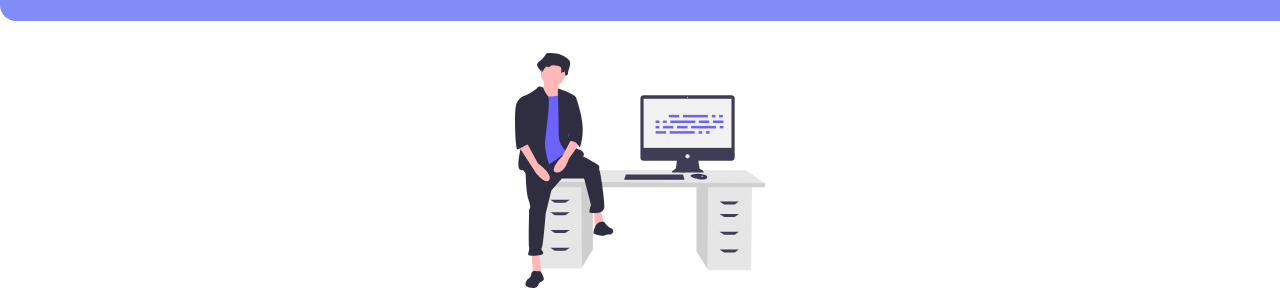
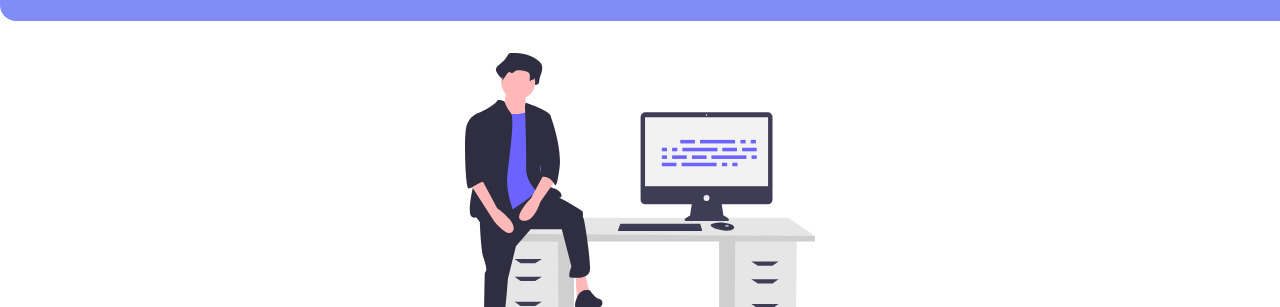
Before and after one commit to rjrvsharma/my-first-project-001, a plain HTML site: page index.html in a window 1280 px wide. Shown: the part 91-398 px from the top of the page. Drawn offline with Linux system fonts and the light colour scheme.

Commit message:
changes some name and images from undraw

```diff
--- a/styles.css
+++ b/styles.css
@@ -3,6 +3,8 @@
 body {
     font-family: 'Montserrat', sans-serif;
     margin:0%;
+
+
 }
 
 hr {
@@ -81,7 +83,7 @@ hr {
 }
 
 .hero .hero-image {
-    max-width: 250px;
+    max-width: 350px;
     display: block;
     margin: auto;
 
```
